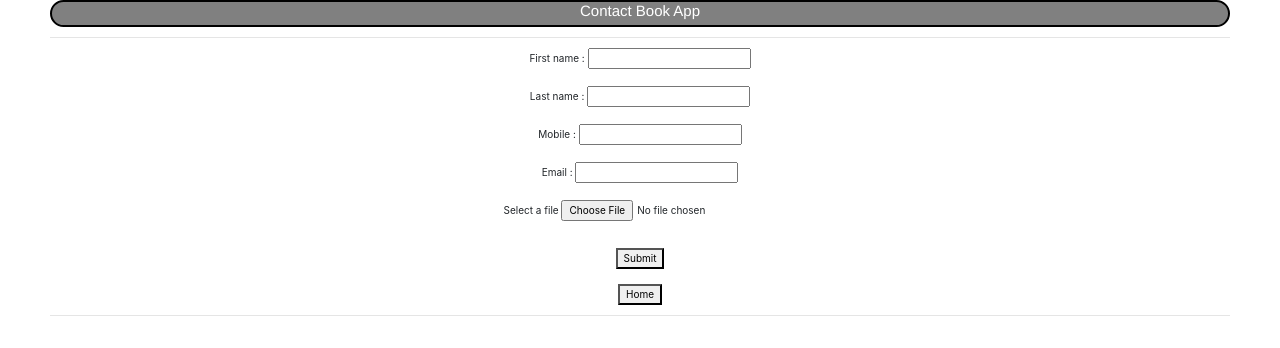
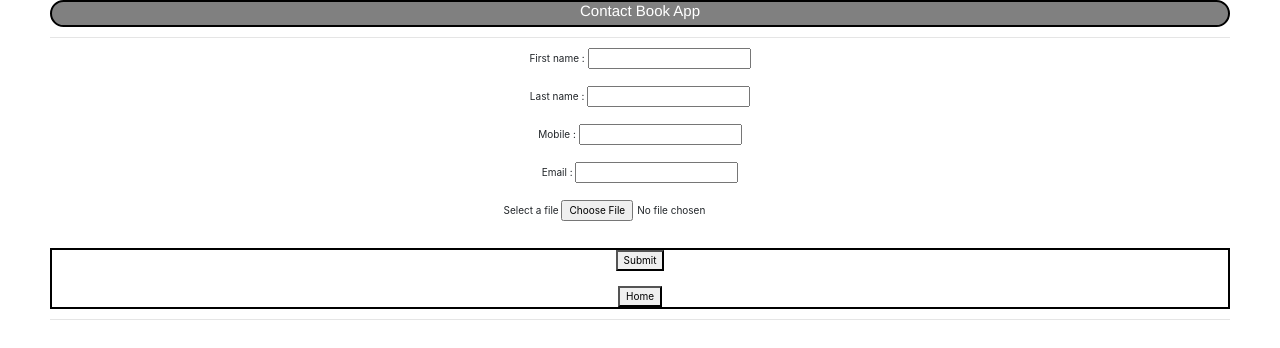
Before and after one commit to sinaresiphesihle-ITvarsity/module-12-assessment-2, a plain HTML site: page add-Contact.html in a window 1280 px wide. Drawn offline with Linux system fonts and the light colour scheme.

Commit message:
update style
for edit button

```diff
--- a/css/style.css
+++ b/css/style.css
@@ -46,4 +46,7 @@ html{
 
 .edit-buttons{
     text-align: center;
+    color: white;
+    border: 2px solid black;
+
 }
```
